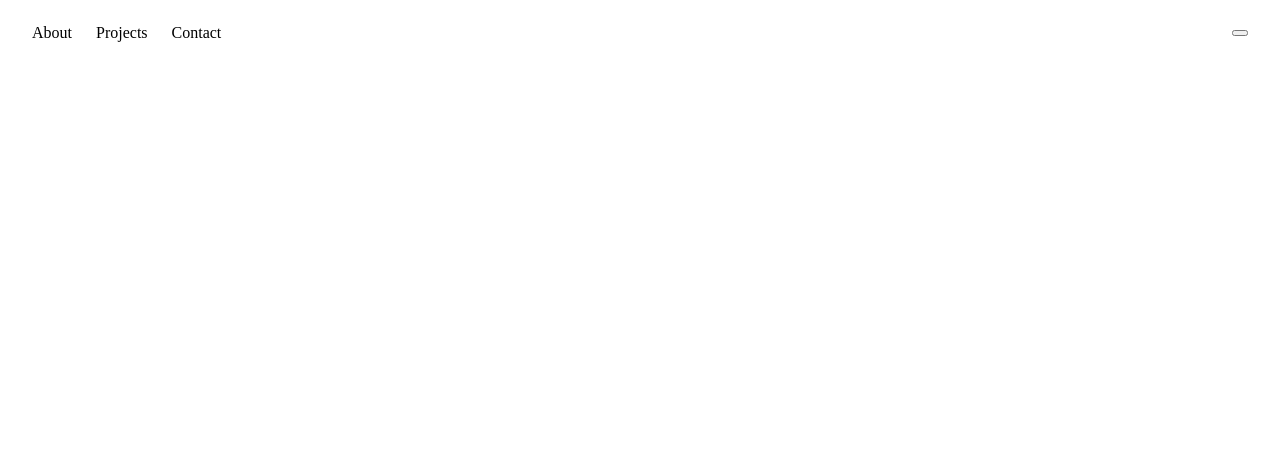
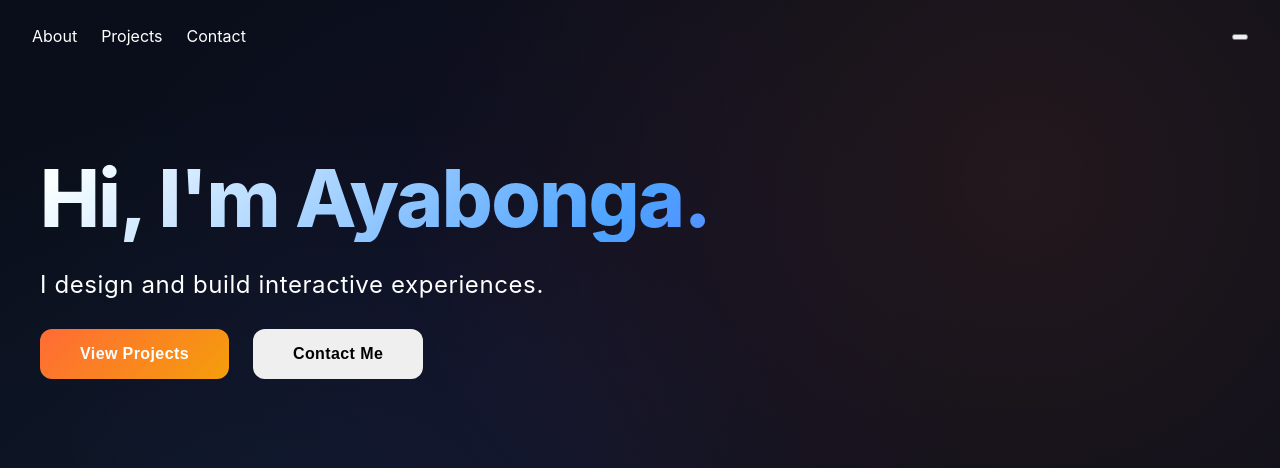
Before and after one commit to ayabong-a/ayabong-a.github.io, a plain HTML site: page index.html in a window 1280 px wide. Drawn offline with Linux system fonts and the light colour scheme.

Commit message:
styling background and hero section

```diff
--- a/index.html
+++ b/index.html
@@ -5,7 +5,7 @@
     <meta name="viewport" content="width=device-width, initial-scale=1.0">
     <title>Ayabonga's Portfolio</title>
     <link rel="stylesheet" href="styles.css">
-    <link href=""https://fonts.googleapis.com/css2?family=Inter:wght@300;400;500;600;700&display=swap" rel="stylesheey">
+    <link href=""https://fonts.googleapis.com/css2?family=Inter:wght@300;400;500;600;700&display=swap" rel="stylesheet">
 </head>
 <body>
     <nav class="navbar">
@@ -20,7 +20,17 @@
     </nav>
 
     <section class="hero">
+        <div class="container">
+            <h1 class="hero-title">
+                Hi, I'm Ayabonga.
+            </h1>
+            <p class="hero-subtitle">I design and build interactive experiences.</p>
 
+            <div class="hero-buttons">
+                <button class="btn btn-primary">View Projects</button>
+                <button class="btn btn-secondary">Contact Me</button>
+            </div>
+        </div>
     </section>
 
     <section class="about" id="about">
--- a/styles.css
+++ b/styles.css
@@ -1,3 +1,58 @@
+:root {
+    /* Dark Mode Colors (Default) */
+    --primary-bg: #0a0e1a;
+    --secondary-bg: #1a1f2e;
+    --accent-bg: #2a2f3e;
+    --primary-text: #ffffff;
+    --secondary-text: #b8c5d6;
+    --muted-text: #8892a6;
+
+    /*Light Mode Colors */
+    --light-primary-bg: #fafbfc;
+    --light-secondary-bg: #ffffff;
+    --light-accent-bg: #f8f9fa;
+    --light-primary-text: #1a202c;
+    --light-secondary-text: #4a5568;
+    --light-muted-text: #718096;
+    --light-border: #e2e8f0;
+    --light-hover-bg: #f7fafc;
+
+    /* Brand Colors */
+    --brand-primary: #4a9eff;
+    --brand-secondary: #ff6b35;
+    --brand-accent: #7c3aed;
+    --brand-success: #10b981;
+    --brand-warning: #f59e0b;
+    --brand-error: #ef4444;
+
+    /* Gradients */
+    --gradient-primary: linear-gradient(135deg, #4a9eff 0%, #7c3aed 100%);
+    --gradient-secondary: linear-gradient(135deg, #ff6b35 0%, #f59e0b 100%);
+    --gradient-accent: linear-gradient(135deg, #10b981 0%, #4a9eff 100%);
+}
+
+body {
+    font-family: 'Inter', -apple-system, BlinkMacSystemFont, 'Segoe UI', Roboto, sans-serif;
+    background: var(--primary-bg);
+    background-image: radial-gradient(circle at 20% 80%, rgba(74, 158, 255, 0.1) 0%, transparent 50%),
+    radial-gradient(circle at 80% 20%, rgba(255, 107, 53, 0.1) 0%, transparent 50%),
+    radial-gradient(circle at 40% 40%, rgba(124, 58, 237, 0.05) 0%, transparent 50%);
+    color: var(--primary-text);
+    line-height: 1.6;
+    overflow-x: hidden;
+    font-feature-settings: 'kern' 1, 'liga' 1;
+    -webkit-font-smoothing: antialiased;
+    -moz-osx-font-smoothing: grayscale;
+    transition: background 0.3s ease, color 0.3s ease;
+
+}
+
+.container {
+    max-width: 1200px;
+    margin: 0 auto;
+    padding: 0 2rem;
+}
+
 .navbar {
     position: fixed;
     top: 0;
@@ -25,3 +80,94 @@
     position: relative;
     cursor: pointer;
 }
+
+.hero {
+    min-height: 100vh;
+    font-display: flex;
+    align-items: center;
+    padding-top: 80px;
+    position: relative;
+    overflow: hidden;
+}
+
+.hero-title {
+    font-size: clamp(2.5rem, 8vw, 5rem);
+    font-weight: 800;
+    margin-bottom: 1.5rem;
+    line-height: 1.1;
+    letter-spacing: -0.02em;
+    background: linear-gradient(135deg, var(--primary-text) 0%, var(--brand-primary) 50%, var(--brand-accent) 100%);
+    -webkit-background-clip: text;
+    -webkit-text-fill-color: transparent;
+    background-clip: text;
+    animation: titleGlow 3s ease-in-out infinite alternate;
+}
+
+@keyframes titleGlow {
+    0% { filter: brightness(1); }
+    100% { filter: brightness(1.1); }
+}
+
+.hero-subtitle {
+    font-size: clamp(1.1rem, 3vw, 1.5rem);
+    font-weight: 400;
+    letter-spacing: 0.025em;
+    max-width: 600px;
+    animation: fadeInUp 1s ease-out 0.5s both;
+}
+
+@keyframes fadeInUp {
+    from {
+        opacity: 0;
+        transform: translateY(30px);
+    }
+    to {
+        opacity: 1;
+        transform: translateY(0);
+    }
+}
+
+.hero-buttons{
+    display: flex;
+    gap: 1.5rem;
+    flex-wrap: wrap;
+    animation: fadeInUp 1s ease-out 0.8s both;
+}
+
+.btn {
+    padding: 1rem 2.5rem;
+    border: none;
+    border-radius: 12px;
+    font-size: 1rem;
+    font-weight: 600;
+    cursor: pointer;
+    transition: all 0.3s cubic-bezier(0.4, 0, 0.2, 1);
+    text-decoration: none;
+    display: inline-flex;
+    align-items: center;
+    position: relative;
+    overflow: hidden;
+    letter-spacing: 0.025em;
+    min-width: 160px;
+}
+
+.btn::before {
+    content: '';
+    position: absolute;
+    top: 0;
+    left: -100%;
+    width: 100%;
+    height: 100%;
+    background: linear-gradient(90deg, transparent, rgba(255, 255, 255, 0.2), transparent);
+    transition: left 0.5s;
+}
+
+.btn:hover::before {
+    left: 100%;
+}
+
+.btn-primary {
+    background: var(--gradient-secondary);
+    color: var(--primary-text);
+    box-shadow: var(shadow-md);
+}
```
